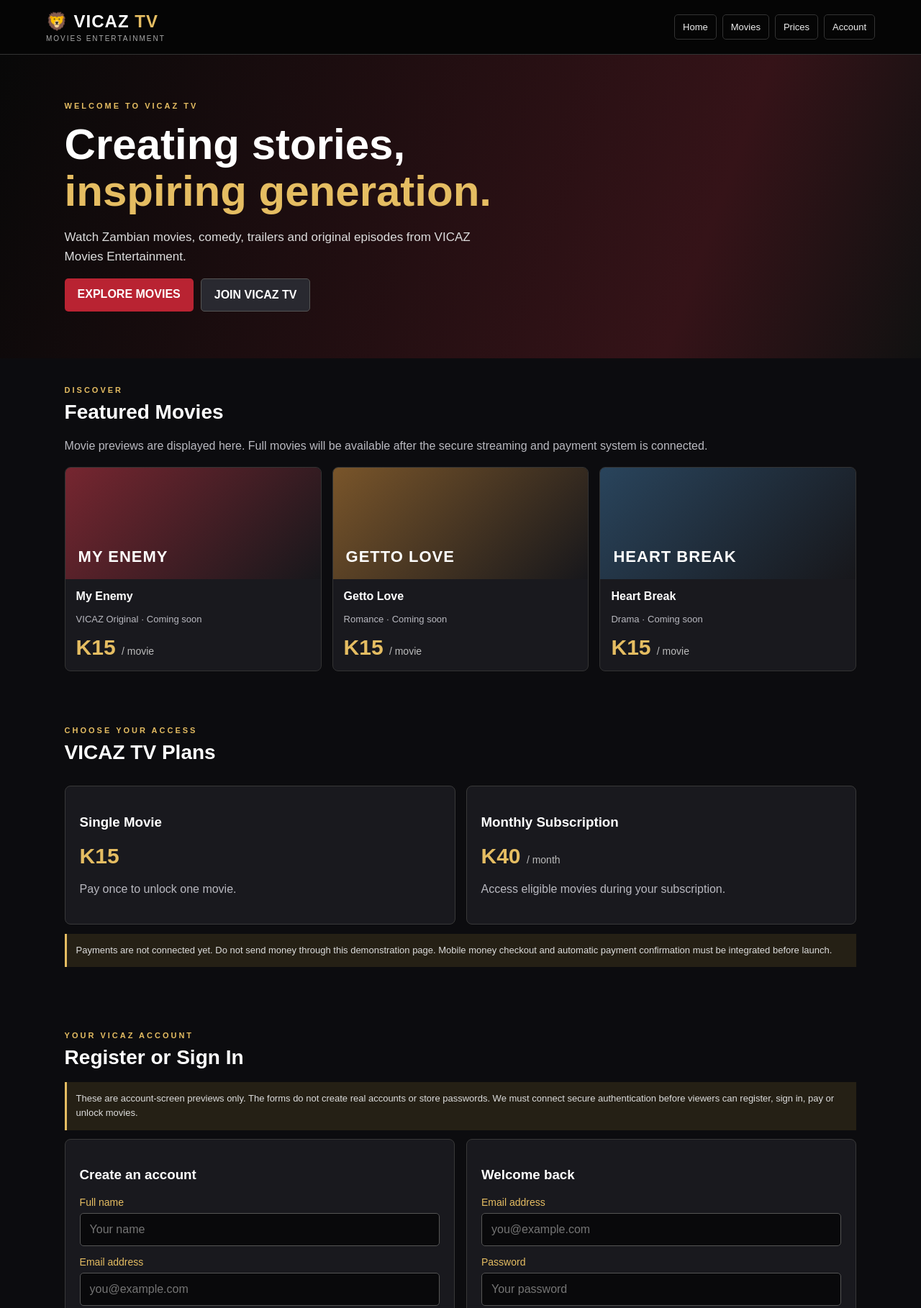
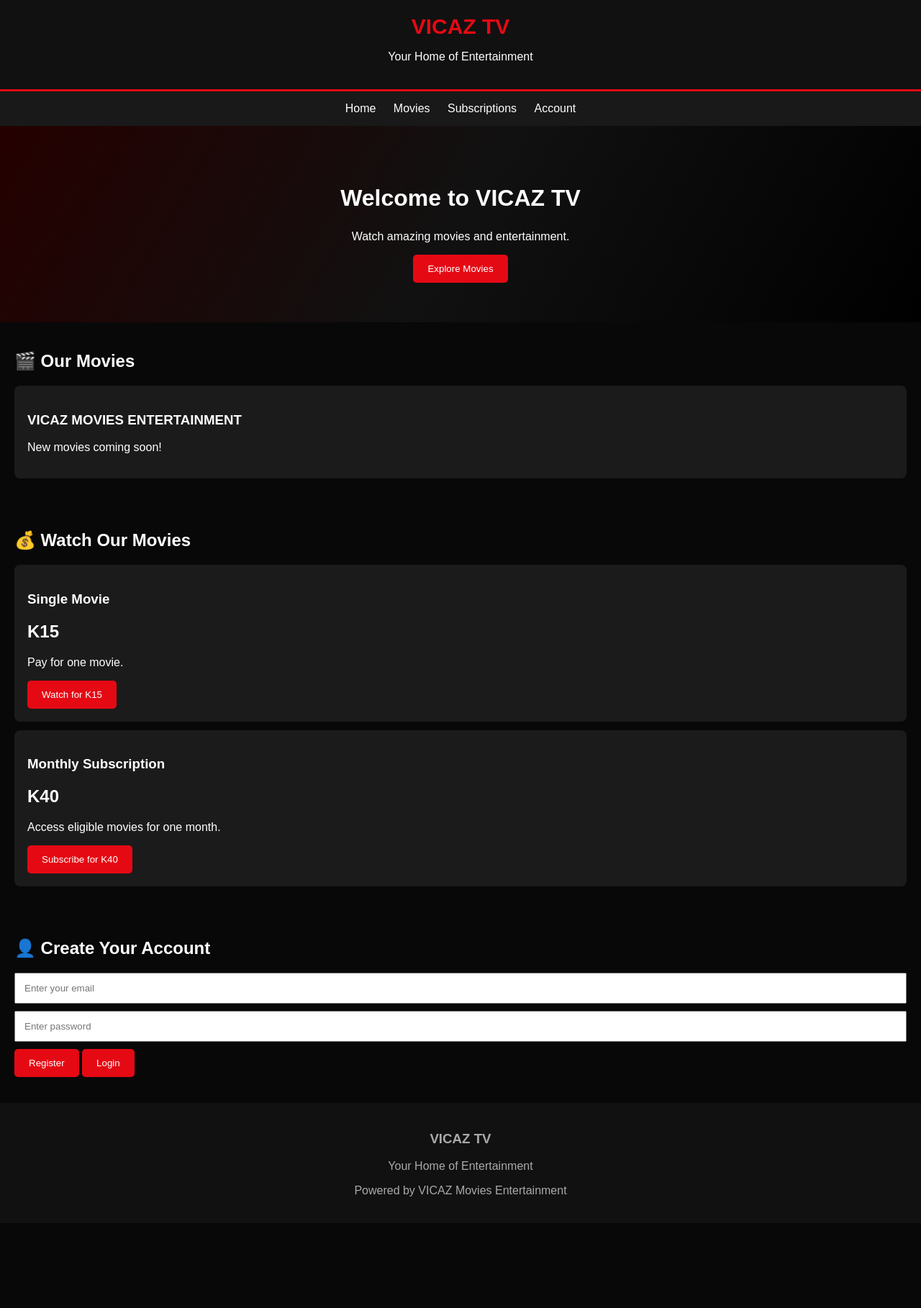
Before and after one commit to 0779826178be-netizen/ViCAZ-Tv, a plain HTML site: page index.html in a window 1280 px wide. Shown: the top 1818 px of the page at 72% size. After the commit the page ends 1700 px from the top, so only its background shows below. Drawn offline with Linux system fonts and the light colour scheme; a script that the page names is missing.

Commit message:
Update index.html

```diff
--- a/index.html
+++ b/index.html
@@ -1,79 +1,190 @@
-<!doctype html>
+<!DOCTYPE html>
 <html lang="en">
 <head>
-<meta charset="utf-8">
-<meta name="viewport" content="width=device-width, initial-scale=1">
-<meta name="theme-color" content="#0c0c0f">
-<title>VICAZ TV | Movies Entertainment</title>
+<meta charset="UTF-8">
+<meta name="viewport" content="width=device-width, initial-scale=1.0">
+<title>VICAZ TV - Your Home of Entertainment</title>
+
 <style>
-:root{--gold:#e5bd62;--red:#b92332;--bg:#0c0c0f;--panel:#19191e;--muted:#b9b9c0}
-*{box-sizing:border-box}html{scroll-behavior:smooth}body{margin:0;background:var(--bg);color:#fff;font-family:Arial,Helvetica,sans-serif}
-header{padding:16px 5%;background:#050505;border-bottom:1px solid #333;display:flex;justify-content:space-between;align-items:center;gap:15px;flex-wrap:wrap}
-.brand{font-weight:900;font-size:24px;letter-spacing:1px}.brand span{color:var(--gold)}.tagline{font-size:10px;color:#aaa;letter-spacing:2px;margin-top:4px}
-nav{display:flex;gap:8px;flex-wrap:wrap}nav a{color:#eee;text-decoration:none;padding:9px 11px;border:1px solid #333;border-radius:5px;font-size:13px}
-nav a:hover{border-color:var(--gold);color:var(--gold)}
-.hero{padding:65px 7%;background:linear-gradient(110deg,#080808,#351318 75%,#111);min-height:330px;display:flex;align-items:center}
-.eyebrow{color:var(--gold);letter-spacing:3px;font-size:11px;font-weight:bold}h1{font-size:clamp(36px,8vw,60px);line-height:1.08;margin:16px 0}h1 span{color:var(--gold)}
-.hero p{color:#ddd;line-height:1.6;max-width:600px;font-size:17px}
-.btn{display:inline-block;background:var(--red);color:white;padding:13px 18px;border:0;border-radius:5px;font-weight:bold;text-decoration:none;cursor:pointer}
-.btn.secondary{background:#292930;border:1px solid #555}.actions{display:flex;gap:10px;flex-wrap:wrap}
-section{padding:38px 7%}h2{font-size:28px;margin:9px 0 18px}.muted{color:var(--muted);line-height:1.6}
-.grid{display:grid;grid-template-columns:repeat(auto-fit,minmax(220px,1fr));gap:15px}
-.card{background:var(--panel);border:1px solid #333;border-radius:8px;overflow:hidden}
-.poster{height:155px;padding:18px;display:flex;align-items:end;background:linear-gradient(135deg,#762630,#17171b)}.poster.gold{background:linear-gradient(135deg,#79552a,#17171b)}.poster.blue{background:linear-gradient(135deg,#29445c,#17171b)}
-.poster h3{font-size:22px;letter-spacing:1px;margin:0}.cardbody{padding:15px}.cardbody p{font-size:13px;color:var(--muted);line-height:1.5}
-.panel{background:var(--panel);border:1px solid #393939;border-radius:8px;padding:20px;margin-top:12px}
-.price{font-size:30px;color:var(--gold);font-weight:bold;margin:8px 0}.price small{font-size:14px;color:#bbb;font-weight:normal}
-label{display:block;margin:14px 0 7px;color:var(--gold);font-size:14px}
-input,select{width:100%;padding:13px;background:#09090b;color:white;border:1px solid #555;border-radius:5px;font-size:16px}
-.notice{font-size:13px;color:#ddd;background:#252015;border-left:3px solid var(--gold);padding:13px;line-height:1.55}
-.authgrid{display:grid;grid-template-columns:repeat(auto-fit,minmax(260px,1fr));gap:16px}
-footer{padding:25px 7%;border-top:1px solid #333;color:#aaa;font-size:13px;line-height:1.6}
-@media(max-width:600px){header{align-items:flex-start;flex-direction:column}.hero{padding-top:48px;padding-bottom:48px}nav a{font-size:12px;padding:8px}section{padding:30px 5%}}
+* {
+    box-sizing: border-box;
+}
+body {
+    margin: 0;
+    background: #080808;
+    color: white;
+    font-family: Arial, sans-serif;
+}
+header {
+    background: #111;
+    padding: 20px;
+    text-align: center;
+    border-bottom: 3px solid #e50914;
+}
+header h1 {
+    color: #e50914;
+    margin: 0;
+    font-size: 30px;
+}
+header p {
+    color: white;
+}
+nav {
+    background: #191919;
+    padding: 15px;
+    text-align: center;
+}
+nav a {
+    color: white;
+    text-decoration: none;
+    margin: 10px;
+}
+.hero {
+    padding: 55px 15px;
+    text-align: center;
+    background: linear-gradient(120deg,#250000,#111,#000);
+}
+.hero h2 {
+    font-size: 32px;
+}
+button {
+    background: #e50914;
+    color: white;
+    border: none;
+    padding: 12px 20px;
+    border-radius: 5px;
+    cursor: pointer;
+}
+section {
+    padding: 20px;
+}
+.card {
+    background: #1b1b1b;
+    padding: 18px;
+    margin: 12px 0;
+    border-radius: 8px;
+}
+input {
+    display: block;
+    width: 100%;
+    padding: 12px;
+    margin: 10px 0;
+}
+footer {
+    background: #111;
+    text-align: center;
+    padding: 20px;
+    color: #aaa;
+}
 </style>
 </head>
+
 <body>
+
 <header>
- <div><div class="brand">🦁 VICAZ <span>TV</span></div><div class="tagline">MOVIES ENTERTAINMENT</div></div>
- <nav><a href="#home">Home</a><a href="#movies">Movies</a><a href="#plans">Prices</a><a href="#account">Account</a></nav>
+<h1>VICAZ TV</h1>
+<p>Your Home of Entertainment</p>
 </header>
-<main>
-<div class="hero" id="home"><div><div class="eyebrow">WELCOME TO VICAZ TV</div><h1>Creating stories,<br><span>inspiring generation.</span></h1><p>Watch Zambian movies, comedy, trailers and original episodes from VICAZ Movies Entertainment.</p><div class="actions"><a class="btn" href="#movies">EXPLORE MOVIES</a><a class="btn secondary" href="#account">JOIN VICAZ TV</a></div></div></div>
-<section id="movies"><div class="eyebrow">DISCOVER</div><h2>Featured Movies</h2><p class="muted">Movie previews are displayed here. Full movies will be available after the secure streaming and payment system is connected.</p>
- <div class="grid">
-  <article class="card"><div class="poster"><h3>MY ENEMY</h3></div><div class="cardbody"><b>My Enemy</b><p>VICAZ Original · Coming soon</p><span class="price">K15 <small>/ movie</small></span></div></article>
-  <article class="card"><div class="poster gold"><h3>GETTO LOVE</h3></div><div class="cardbody"><b>Getto Love</b><p>Romance · Coming soon</p><span class="price">K15 <small>/ movie</small></span></div></article>
-  <article class="card"><div class="poster blue"><h3>HEART BREAK</h3></div><div class="cardbody"><b>Heart Break</b><p>Drama · Coming soon</p><span class="price">K15 <small>/ movie</small></span></div></article>
- </div>
+
+<nav>
+<a href="#home">Home</a>
+<a href="#movies">Movies</a>
+<a href="#plans">Subscriptions</a>
+<a href="#account">Account</a>
+</nav>
+
+<div class="hero" id="home">
+<h2>Welcome to VICAZ TV</h2>
+<p>Watch amazing movies and entertainment.</p>
+<a href="#movies"><button>Explore Movies</button></a>
+</div>
+
+<section id="movies">
+<h2>🎬 Our Movies</h2>
+<div id="movie-list">
+<div class="card">
+<h3>VICAZ MOVIES ENTERTAINMENT</h3>
+<p>New movies coming soon!</p>
+</div>
+</div>
 </section>
-<section id="plans"><div class="eyebrow">CHOOSE YOUR ACCESS</div><h2>VICAZ TV Plans</h2><div class="grid">
- <div class="panel"><h3>Single Movie</h3><div class="price">K15</div><p class="muted">Pay once to unlock one movie.</p></div>
- <div class="panel"><h3>Monthly Subscription</h3><div class="price">K40 <small>/ month</small></div><p class="muted">Access eligible movies during your subscription.</p></div>
- </div><p class="notice">Payments are not connected yet. Do not send money through this demonstration page. Mobile money checkout and automatic payment confirmation must be integrated before launch.</p>
+
+<section id="plans">
+<h2>💰 Watch Our Movies</h2>
+
+<div class="card">
+<h3>Single Movie</h3>
+<h2>K15</h2>
+<p>Pay for one movie.</p>
+<button onclick="alert('Payment system coming soon!')">
+Watch for K15
+</button>
+</div>
+
+<div class="card">
+<h3>Monthly Subscription</h3>
+<h2>K40</h2>
+<p>Access eligible movies for one month.</p>
+<button onclick="alert('Subscription system coming soon!')">
+Subscribe for K40
+</button>
+</div>
 </section>
-<section id="account"><div class="eyebrow">YOUR VICAZ ACCOUNT</div><h2>Register or Sign In</h2>
- <div class="notice">These are account-screen previews only. The forms do not create real accounts or store passwords. We must connect secure authentication before viewers can register, sign in, pay or unlock movies.</div>
- <div class="authgrid">
-  <div class="panel"><h3>Create an account</h3><form id="registerForm">
-   <label for="fullName">Full name</label><input id="fullName" placeholder="Your name" autocomplete="name" required>
-   <label for="regEmail">Email address</label><input id="regEmail" type="email" placeholder="you@example.com" autocomplete="email" required>
-   <label for="regPhone">Phone number</label><input id="regPhone" type="tel" placeholder="e.g. 09..." autocomplete="tel" required>
-   <label for="regPass">Create password</label><input id="regPass" type="password" placeholder="Create a password" autocomplete="new-password" required>
-   <button class="btn" type="submit" style="margin-top:16px">CREATE ACCOUNT</button>
-  </form></div>
-  <div class="panel"><h3>Welcome back</h3><form id="loginForm">
-   <label for="loginEmail">Email address</label><input id="loginEmail" type="email" placeholder="you@example.com" autocomplete="email" required>
-   <label for="loginPass">Password</label><input id="loginPass" type="password" placeholder="Your password" autocomplete="current-password" required>
-   <button class="btn" type="submit" style="margin-top:16px">SIGN IN</button>
-  </form></div>
- </div><p id="formMessage" class="muted" aria-live="polite"></p>
+
+<section id="account">
+<h2>👤 Create Your Account</h2>
+
+<input type="email" id="email" placeholder="Enter your email">
+
+<input type="password" id="password" placeholder="Enter password">
+
+<button onclick="register()">Register</button>
+<button onclick="login()">Login</button>
+
+<p id="message"></p>
 </section>
-</main>
-<footer><b style="color:white">VICAZ TV</b> · Creating stories, inspiring generation.<br>Movie price: K15 · Monthly subscription: K40<br>© 2026 VICAZ MOVIES ENTERTAINMENT</footer>
-<script>
-const msg=document.getElementById('formMessage');
-document.getElementById('registerForm').addEventListener('submit',e=>{e.preventDefault();msg.textContent='This is a visual demo only. Secure account registration is not connected yet.';});
-document.getElementById('loginForm').addEventListener('submit',e=>{e.preventDefault();msg.textContent='This is a visual demo only. Secure sign-in is not connected yet.';});
+
+<footer>
+<h3>VICAZ TV</h3>
+<p>Your Home of Entertainment</p>
+<p>Powered by VICAZ Movies Entertainment</p>
+</footer>
+
+<script type="module">
+import { createClient } from
+'https://cdn.jsdelivr.net/npm/@supabase/supabase-js@2/+esm';
+
+const supabase = createClient(
+'https://baqdstusvqljjowibjby.supabase.co',
+'YOUR_SUPABASE_PUBLISHABLE_KEY'
+);
+
+window.register = async function() {
+    const email = document.getElementById('email').value;
+    const password = document.getElementById('password').value;
+
+    const { error } = await supabase.auth.signUp({
+        email,
+        password
+    });
+
+    document.getElementById('message').textContent =
+        error ? error.message : 'Registration successful! Check your email.';
+};
+
+window.login = async function() {
+    const email = document.getElementById('email').value;
+    const password = document.getElementById('password').value;
+
+    const { error } = await supabase.auth.signInWithPassword({
+        email,
+        password
+    });
+
+    document.getElementById('message').textContent =
+        error ? error.message : 'Login successful!';
+};
 </script>
+
 </body>
 </html>
```
